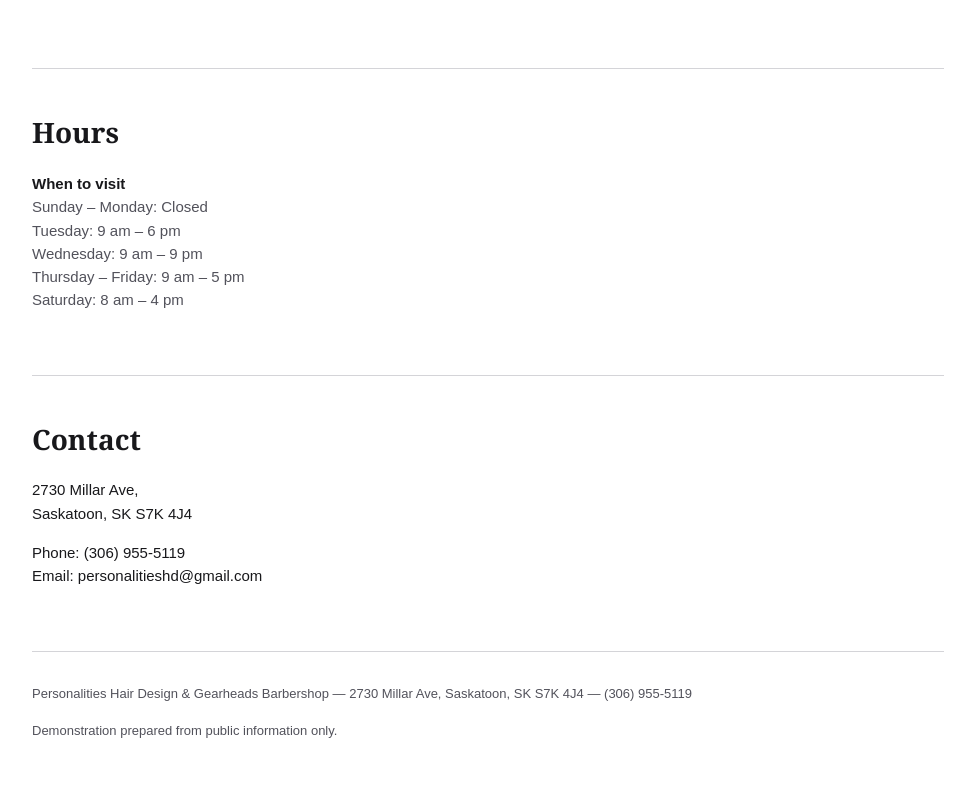
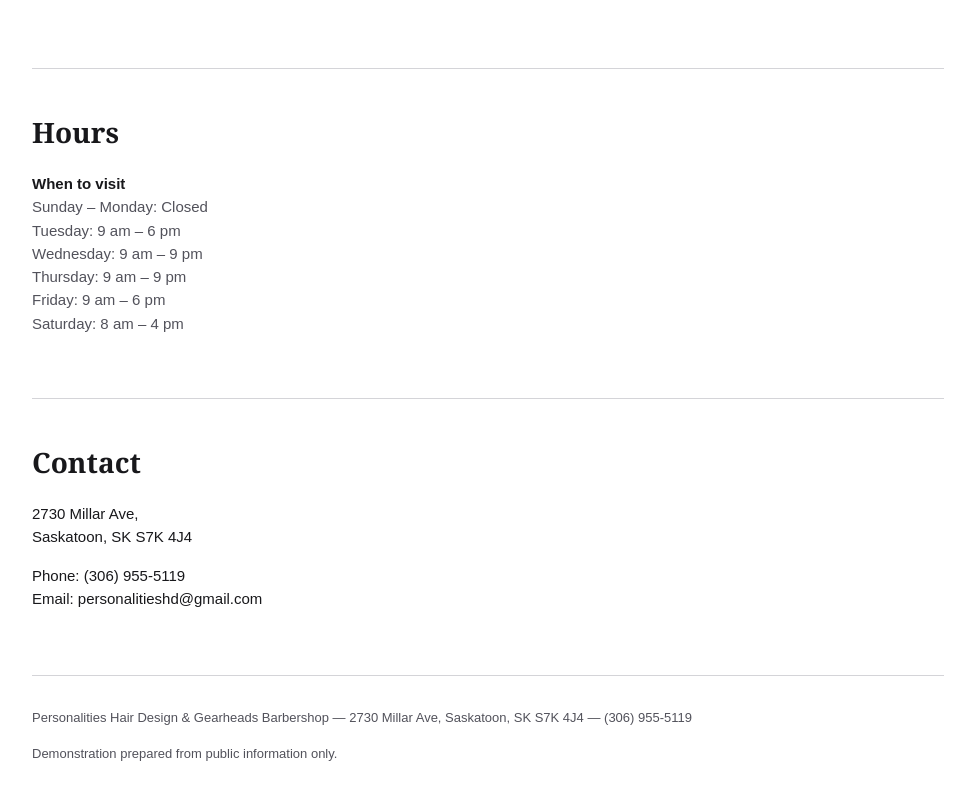
Before and after one commit to vatherty/website-demos, a plain HTML site: page personalities-hair-design-saskatoon/index.html in a window 1280 px wide. Shown: the part 1325-2125 px from the top of the page, without its empty margins (152-1127 px from the left). Drawn offline with Linux system fonts and the light colour scheme.

Commit message:
Fix demo hours: Thu 9-9, Fri 9-6 per own contact page (2026-10-29 1pm batch coordinator correction)

```diff
--- a/personalities-hair-design-saskatoon/index.html
+++ b/personalities-hair-design-saskatoon/index.html
@@ -104,7 +104,8 @@
       <dd>Sunday – Monday: Closed</dd>
       <dd>Tuesday: 9 am – 6 pm</dd>
       <dd>Wednesday: 9 am – 9 pm</dd>
-      <dd>Thursday – Friday: 9 am – 5 pm</dd>
+      <dd>Thursday: 9 am – 9 pm</dd>
+      <dd>Friday: 9 am – 6 pm</dd>
       <dd>Saturday: 8 am – 4 pm</dd>
     </dl>
   </section>
```
